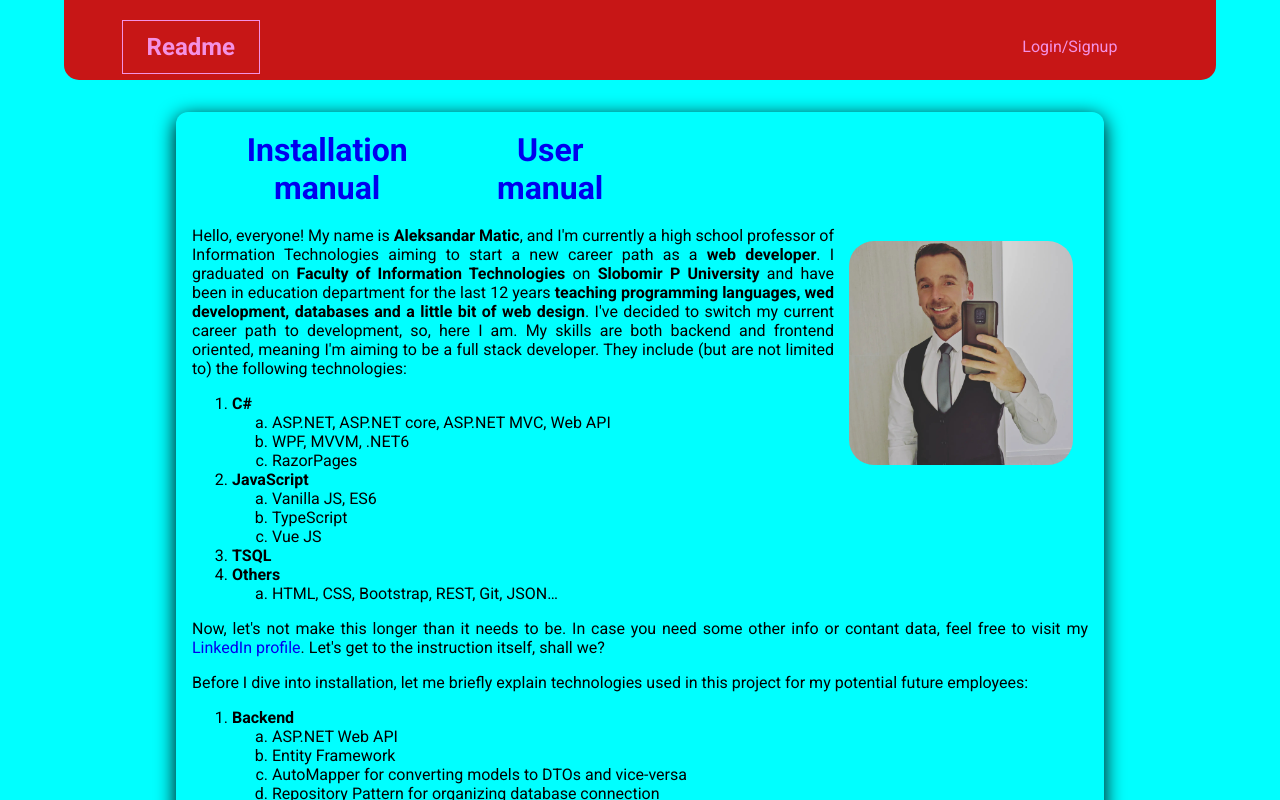
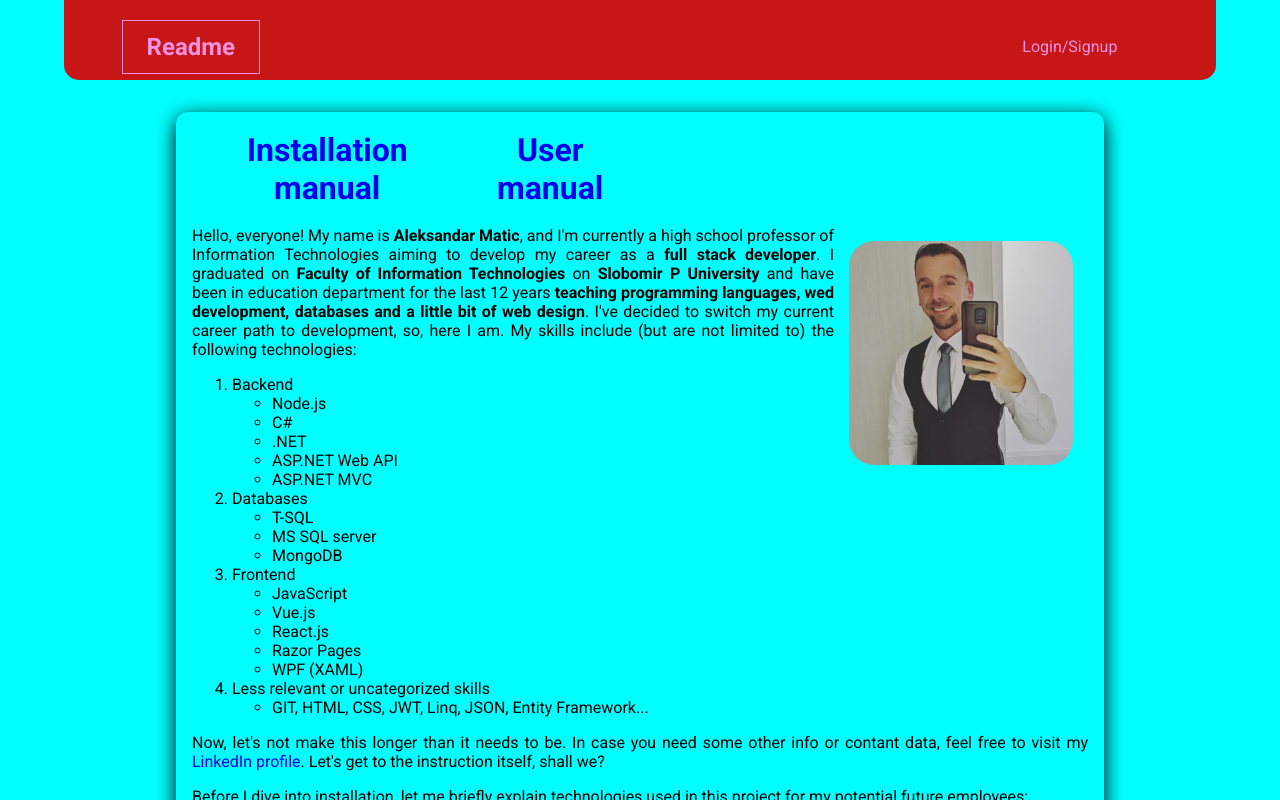
Before and after one commit to aleksbn/time-sheet-frontend-vue.js, a Vue app: page /about in a window 1280 px wide. Shown: the top 800 px of the page. Built offline with nearby package versions, Linux system fonts and the light colour scheme.

Commit message:
Commit 41: User manual updated

```diff
--- a/src/pages/instructions/AboutUs.vue
+++ b/src/pages/instructions/AboutUs.vue
@@ -16,52 +16,50 @@
       <p>
         <a href="https://www.linkedin.com/in/aleksandar-matic-8a7b21120/" target="_blank"><img class="profile"
             src="../../media/images/profile.jpg" alt="" /></a>
-        Hello, everyone! My name is <b>Aleksandar Matic</b>, and I&#39;m
-        currently a high school professor of Information Technologies aiming to
-        start a new career path as a <b>web developer</b>. I graduated on
-        <b>Faculty of Information Technologies</b> on
-        <b>Slobomir P University</b> and have been in education department for
-        the last 12 years
-        <b>teaching programming languages, wed development, databases and a
-          little bit of web design</b>. I&#39;ve decided to switch my current career path to development, so,
-        here I am. My skills are both backend and frontend oriented, meaning
-        I&#39;m aiming to be a full stack developer. They include (but are not
-        limited to) the following technologies:
+        Hello, everyone! My name is <b>Aleksandar Matic</b>, and I&#39;m currently a high school professor of Information
+        Technologies aiming to develop my career as a <b>full stack developer</b>. I graduated on
+        <b>Faculty of Information Technologies</b> on <b>Slobomir P University</b> and have been in education department
+        for the last 12 years <b>teaching programming languages, wed development, databases and a little bit of web
+          design</b>. I&#39;ve decided to switch my current career path to development, so, here I am. My skills include
+        (but are not limited to) the following technologies:
       </p>
       <ol>
-        <li>
-          <b>C#</b>
-          <ol type="a">
-            <li>ASP.NET, ASP.NET core, ASP.NET MVC, Web API</li>
-            <li>WPF, MVVM, .NET6</li>
-            <li>RazorPages</li>
-          </ol>
+        <li>Backend <ul>
+            <li>Node.js</li>
+            <li>C#</li>
+            <li>.NET</li>
+            <li>ASP.NET Web API</li>
+            <li>ASP.NET MVC</li>
+          </ul>
         </li>
-        <li>
-          <b>JavaScript</b>
-          <ol type="a">
-            <li>Vanilla JS, ES6</li>
-            <li>TypeScript</li>
-            <li>Vue JS</li>
-          </ol>
+        <li>Databases <ul>
+            <li>T-SQL</li>
+            <li>MS SQL server</li>
+            <li>MongoDB</li>
+          </ul>
         </li>
-        <li><b>TSQL</b></li>
-        <li>
-          <b>Others</b>
-          <ol type="a">
-            <li>HTML, CSS, Bootstrap, REST, Git, JSON…</li>
-          </ol>
+        <li>Frontend <ul>
+            <li>JavaScript</li>
+            <li>Vue.js</li>
+            <li>React.js</li>
+            <li>Razor Pages</li>
+            <li>WPF (XAML)</li>
+          </ul>
+        </li>
+        <li>Less relevant or uncategorized skills <ul>
+            <li>GIT, HTML, CSS, JWT, Linq, JSON, Entity Framework...</li>
+          </ul>
         </li>
       </ol>
       <p>
-        Now, let&#39;s not make this longer than it needs to be. In case you
-        need some other info or contant data, feel free to visit my
+        Now, let&#39;s not make this longer than it needs to be. In case you need some other info or contant data, feel
+        free to visit my
         <a href="https://www.linkedin.com/in/aleksandar-matic-8a7b21120/" target="_blank">LinkedIn profile</a>. Let&#39;s
         get to the instruction itself, shall we?
       </p>
       <p>
-        Before I dive into installation, let me briefly explain technologies
-        used in this project for my potential future employees:
+        Before I dive into installation, let me briefly explain technologies used in this project for my potential future
+        employees:
       </p>
       <ol>
         <li>
@@ -91,13 +89,13 @@
         <li>
           <b>Database</b>
           <ol type="a">
-            <li>TSQL server</li>
+            <li>T-SQL server</li>
           </ol>
         </li>
       </ol>
       <p>Proceed to:
         <router-link to="/installationmanual">
-          <h3>Required software installation guide, if you want to use it soley on your own computer</h3>
+          <h3>Required software installation guide in more details</h3>
         </router-link>
         <router-link to="/usermanual">
           <h3>Application user manual</h3>
```
Also changed, not shown: src/pages/instructions/InstallationManual.vue (+39 -57 lines).
